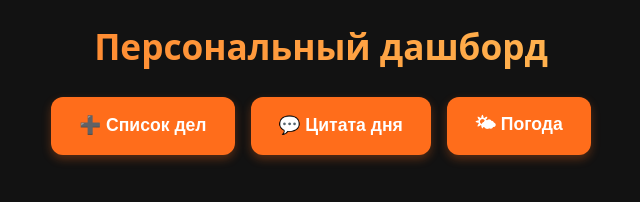
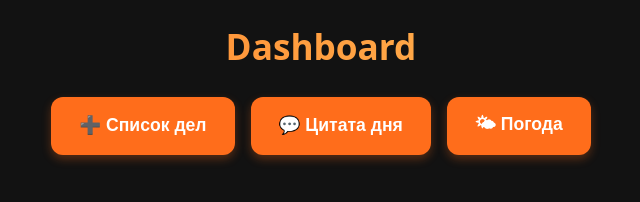
Before and after one commit to m4skotie/dash, a plain HTML site: page index.html in a window 1280 px wide. Shown: the whole page, without its empty margins (319-959 px from the left). Drawn offline with Linux system fonts and the light colour scheme.

Commit message:
Update index.html

```diff
--- a/index.html
+++ b/index.html
@@ -3,12 +3,12 @@
 <head>
   <meta charset="UTF-8" />
   <meta name="viewport" content="width=device-width, initial-scale=1.0"/>
-  <title>Персональный дашборд</title>
+  <title>Dashboard</title>
   <link rel="stylesheet" href="styles/main.css" />
   <link rel="stylesheet" href="styles/components.css" />
 </head>
 <body>
-  <h1>Персональный дашборд</h1>
+  <h1>Dashboard</h1>
 
   <div class="controls">
     <button id="add-todo">➕ Список дел</button>
```
